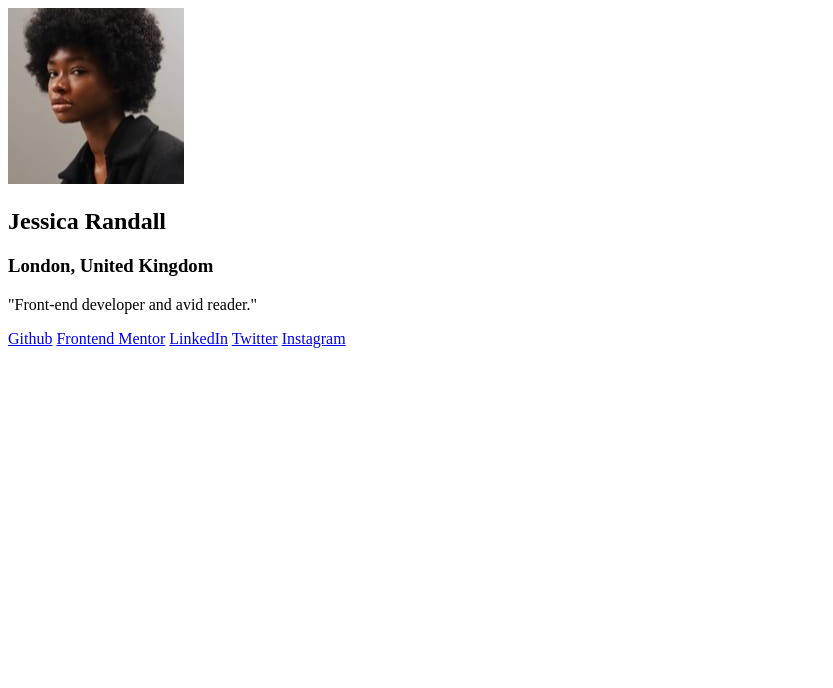
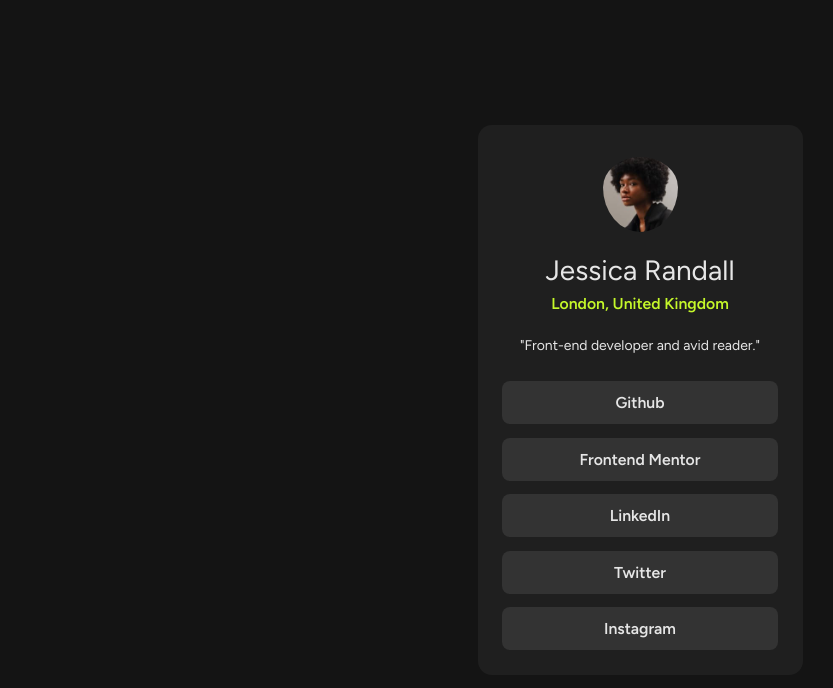
Before and after one commit to Lincoln-Dupree/Social-Media-Links, a plain HTML site: page index.html in a window 1280 px wide. Shown: the whole page, without its empty margins (0-833 px from the left). Drawn offline with Linux system fonts and the light colour scheme; the site is published under a folder, as on GitHub Pages, so addresses that start at the root find nothing.

```diff
--- a/index.html
+++ b/index.html
@@ -4,7 +4,7 @@
     <meta charset="UTF-8" />
     <meta name="viewport" content="width=device-width, initial-scale=1.0" />
     <title>Social Media Links</title>
-    <link rel="stylesheet" href="/styles.css" />
+    <link rel="stylesheet" href="styles.css" />
     <link rel="preconnect" href="https://fonts.googleapis.com" />
     <link rel="preconnect" href="https://fonts.gstatic.com" crossorigin />
     <link
@@ -25,21 +25,11 @@
         <p class="user-description">"Front-end developer and avid reader."</p>
       </section>
       <section class="links-container">
-        <a class="link" href="https://www.frontendmentor.io/" target="_blank"
-          >Github</a
-        >
-        <a class="link" href="https://www.frontendmentor.io/" target="_blank"
-          >Frontend Mentor</a
-        >
-        <a class="link" href="https://www.frontendmentor.io/" target="_blank"
-          >LinkedIn</a
-        >
-        <a class="link" href="https://www.frontendmentor.io/" target="_blank"
-          >Twitter</a
-        >
-        <a class="link" href="https://www.frontendmentor.io/" target="_blank"
-          >Instagram</a
-        >
+        <a class="link" href="#" target="_blank">Github</a>
+        <a class="link" href="#" target="_blank">Frontend Mentor</a>
+        <a class="link" href="#" target="_blank">LinkedIn</a>
+        <a class="link" href="#" target="_blank">Twitter</a>
+        <a class="link" href="#" target="_blank">Instagram</a>
       </section>
     </main>
   </body>
```
Also changed, not shown: 1 other file.
